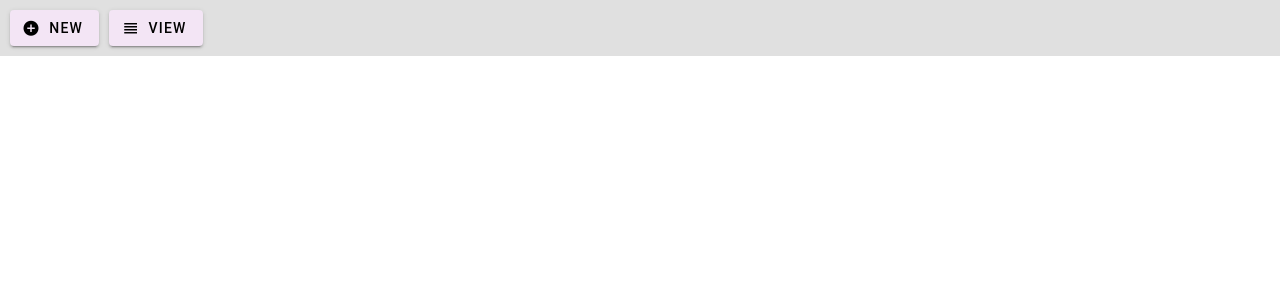
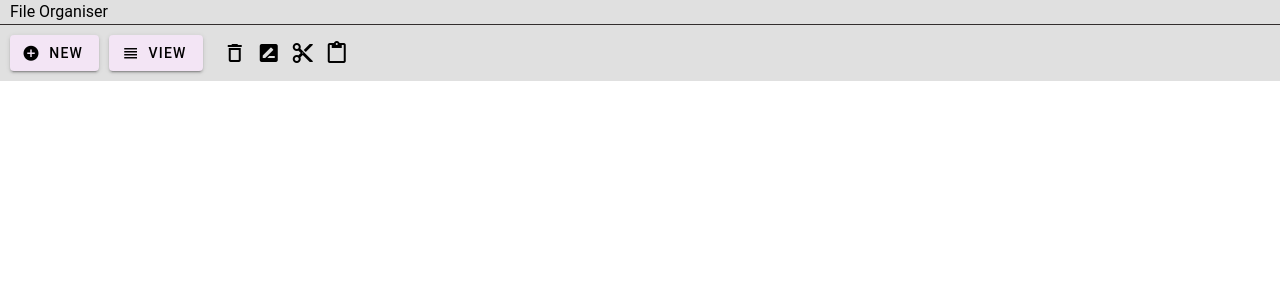
Before and after one commit to ishika2021/FileOrganiser, a Vue app: page / in a window 1280 px wide. Shown: the top 300 px of the page. Built offline with nearby package versions, Linux system fonts and the light colour scheme.

Commit message:
Feat: Adds basic structure to nav-bar

```diff
--- /dev/null
+++ b/src/App.css
@@ -0,0 +1,3 @@
+.icon{
+    cursor: pointer;
+}
--- a/src/App.vue
+++ b/src/App.vue
@@ -11,4 +11,6 @@ export default {
   },
 };
 </script>
-<style></style>
+<style>
+@import "./App.css";
+</style>
--- a/src/components/Header/Header.vue
+++ b/src/components/Header/Header.vue
@@ -1,6 +1,8 @@
 <template>
   <div>
+    <div class="project-name">File Organiser</div>
     <div class="header">
+      <div class="menu-container">
         <Dropdown
           v-for="listItem in list"
           :key="listItem.id"
@@ -8,6 +10,13 @@
           :title="listItem.label"
           :icon="listItem.icon"
         />
+      </div>
+      <div class="menu-container">
+        <v-icon class="icon" icon="mdi-delete-outline"></v-icon>
+        <v-icon class="icon" icon="mdi-rename-box"></v-icon>
+        <v-icon class="icon" icon="mdi-content-cut"></v-icon>
+        <v-icon class="icon" icon="mdi-content-paste"></v-icon>
+      </div>
     </div>
   </div>
 </template>
--- a/src/components/Header/styles.css
+++ b/src/components/Header/styles.css
@@ -1,9 +1,21 @@
+.project-name{
+    border-bottom: 1px solid rgb(51, 46, 46);
+    background-color: #E0E0E0;
+    padding-left: 10px;
+}
+
 .header {
     display: flex;
     align-items: center;
-    gap: 10px;
+    gap: 20px;
     width: 100%;
     padding: 10px;
     background-color: #E0E0E0;
-    margin: 0;
+    padding-top:0px ;
+
 }
+.header > .menu-container{
+    display: flex;
+    gap: 10px;
+    margin-top: 10px;
+}
```
Lines whose indentation alone changed are shown as unchanged.
